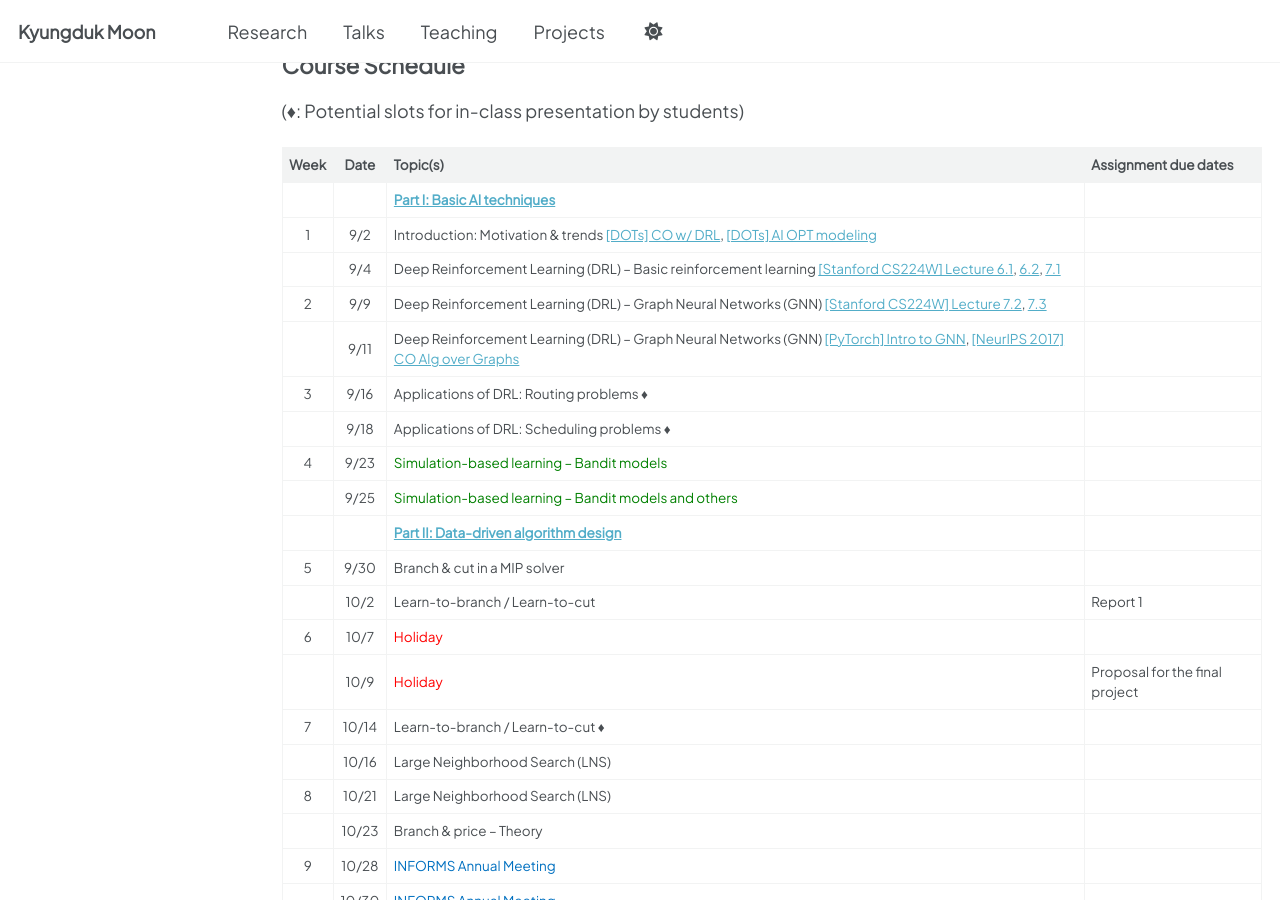
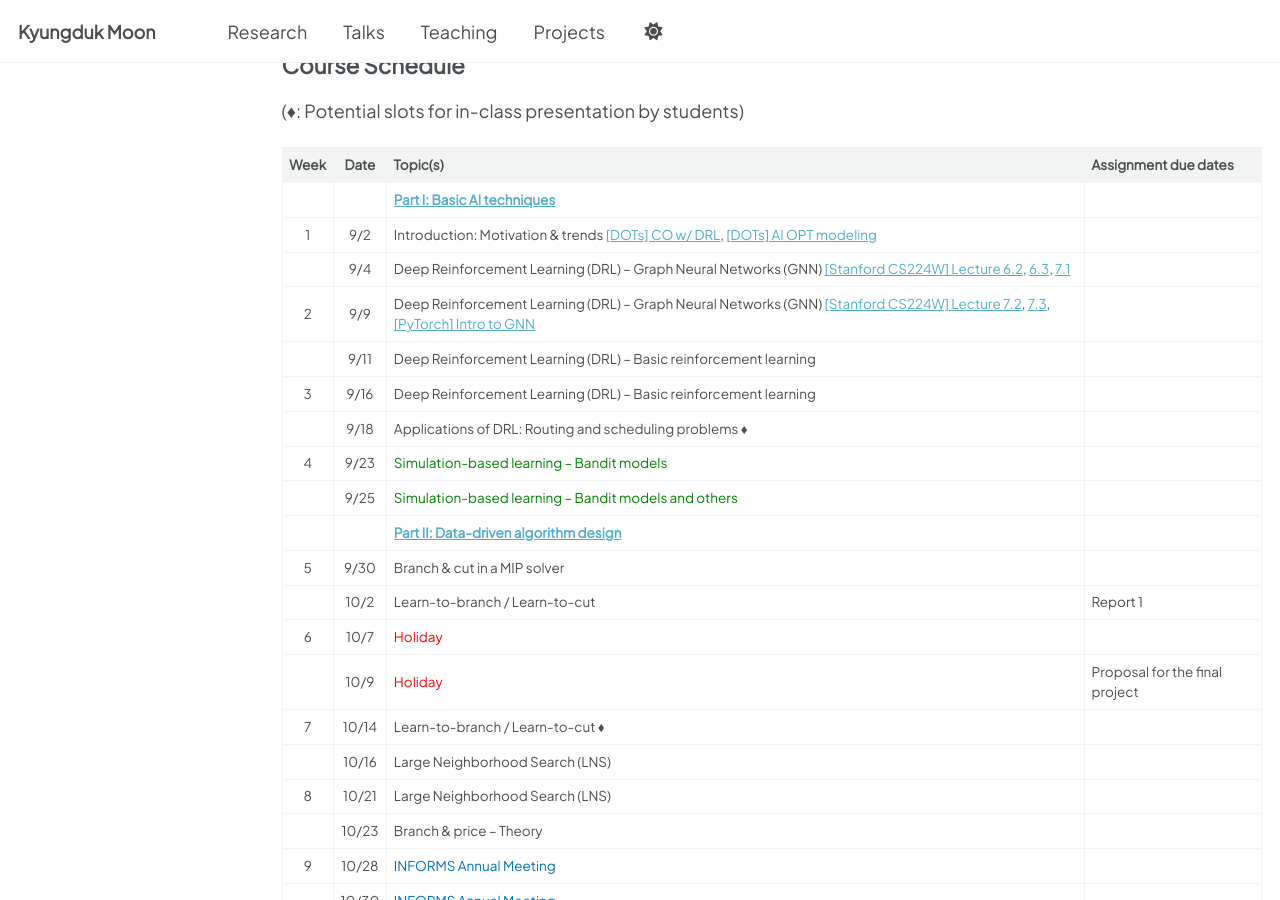
Before and after one commit to kalebmoon07/kalebmoon07.github.io, a Jekyll site: the page built from _pages/2025-fall-ml4do/ai4do-main.md, in a window 1280 px wide and 900 px high, scrolled down 1794 px. Built offline with Jekyll 4.4.1, drawn with Linux system fonts in a browser that asks for light colours; a script that is not in the unit is left out; some of the changed text lies outside the part shown.

Commit message:
Updated schedule

```diff
--- a/_pages/2025-fall-ml4do/ai4do-main.md
+++ b/_pages/2025-fall-ml4do/ai4do-main.md
@@ -21,7 +21,7 @@ This course is designed to prepare students to conduct their own research at the
 * IMEN260 Operations Research I (or IMEN661 Advanced Linear Programming)
 * IMEN272 Probability and Statistics for Engineers (or equivalent)
 
-### Useful but not required
+### Not required, but useful
 
 * IMEN764 Dynamic Programming & Reinforcement Learning Applications (or CSED627 Reinforcement Learning)
 * Basic concepts in various machine learning models
@@ -53,44 +53,44 @@ The course is designed to be comprehensive and interactive with the components b
 
 (♦: Potential slots for in-class presentation by students)
 
-| Week  | Date  | Topic(s)                                                                                                                                                                                                                 | Assignment due dates           |
-| :---: | :---: | ------------------------------------------------------------------------------------------------------------------------------------------------------------------------------------------------------------------------ | ------------------------------ |
-|       |       | [**Part I: Basic AI techniques**](/teaching/ai4do/2025/reading-list/#part-1)                                                                                                                                             |                                |
-|   1   |  9/2  | Introduction: Motivation & trends [[DOTs] CO w/ DRL](https://www.youtube.com/watch?v=bi16pVVW52U), [[DOTs] AI OPT modeling](https://www.youtube.com/watch?v=_vN3pwB-PKI)                                                                                   |                                |
-|       |  9/4  | Deep Reinforcement Learning (DRL) – Basic reinforcement learning [[Stanford CS224W] Lecture 6.1](https://www.youtube.com/watch?v=tutlI9YzJ2g), [6.2](https://www.youtube.com/watch?v=MH4yvtgAR-4), [7.1](https://www.youtube.com/watch?v=RU9uTa_-ZOw) |                                |
-|   2   |  9/9  | Deep Reinforcement Learning (DRL) – Graph Neural Networks (GNN) [[Stanford CS224W] Lecture 7.2](https://youtu.be/247Mkqj_wRM), [7.3](https://www.youtube.com/watch?v=ew1cnUjRgl4)                                                                    |                                |
-|       | 9/11  | Deep Reinforcement Learning (DRL) – Graph Neural Networks (GNN) [[PyTorch] Intro to GNN](https://www.youtube.com/watch?v=8owQBFAHw7E), [[NeurIPS 2017] CO Alg over Graphs](https://www.youtube.com/watch?v=14R3kkO1jSY)                                                     |                                |
-|   3   | 9/16  | Applications of DRL: Routing problems ♦                                                                                                                                                                                  |                                |
-|       | 9/18  | Applications of DRL: Scheduling problems ♦                                                                                                                                                                               |                                |
-|   4   | 9/23  | <span style="color:green;">Simulation-based learning – Bandit models</span>                                                                                                                                              |                                |
-|       | 9/25  | <span style="color:green;">Simulation-based learning – Bandit models and others</span>                                                                                                                                   |                                |
-|       |       | [**Part II: Data-driven algorithm design**](/teaching/ai4do/2025/reading-list/#part-2)                                                                                                                                   |                                |
-|   5   | 9/30  | Branch & cut in a MIP solver                                                                                                                                                                                             |                                |
-|       | 10/2  | Learn-to-branch / Learn-to-cut                                                                                                                                                                                           | Report 1                       |
-|   6   | 10/7  | <span style="color:red;">Holiday</span>                                                                                                                                                                                  |                                |
-|       | 10/9  | <span style="color:red;">Holiday</span>                                                                                                                                                                                  | Proposal for the final project |
-|   7   | 10/14 | Learn-to-branch / Learn-to-cut  ♦                                                                                                                                                                                        |                                |
-|       | 10/16 | Large Neighborhood Search (LNS)                                                                                                                                                                                          |                                |
-|   8   | 10/21 | Large Neighborhood Search (LNS)                                                                                                                                                                                          |                                |
-|       | 10/23 | Branch & price – Theory                                                                                                                                                                                                  |                                |
-|   9   | 10/28 | <span style="color:rgb(0, 112, 192);"> INFORMS Annual Meeting  </span>                                                                                                                                                               |                                |
-|       | 10/30 | <span style="color:rgb(0, 112, 192);"> INFORMS Annual Meeting  </span>                                                                                                                                                               |                                |
-|  10   | 11/4  | Learning for branch & price / column generation  ♦                                                                                                                                                                       | Report 2                       |
-|       | 11/6  | <span style="color:rgb(0, 112, 192);"> KIIE Fall Conference  </span>                                                                                                                                                                 |                                |
-|  11   | 11/11 | Algorithm with prediction                                                                                                                                                                                                |                                |
-|       | 11/13 | Algorithm with prediction                                                                                                                                                                                                | Highlight talk                 |
-|  12   | 11/18 | Neural algorithmic reasoning, Automated algorithm configuration  ♦                                                                                                                                                       |                                |
-|       |       | [**Part III: Data-driven optimization**](/teaching/ai4do/2025/reading-list/#part-3)                                                                                                                                      |                                |
-|       | 11/20 | Optimization under uncertainty – Theory                                                                                                                                                                                  | Report 3                       |
-|  13   | 11/25 | Optimization under uncertainty – Data-driven robust optimization                                                                                                                                                         |                                |
-|       | 11/27 | Optimization under uncertainty – Data-driven robust optimization  ♦                                                                                                                                                      |                                |
-|  14   | 12/2  | Decision-focused learning                                                                                                                                                                                                |                                |
-|       | 12/4  | Decision-focused learning  ♦                                                                                                                                                                                             |                                |
-|       |       | [**Part IV: Finale**](/teaching/ai4do/2025/reading-list/#part-4)                                                                                                                                                         |                                |
-|  15   | 12/9  | Recent topics – Optimization over a trained neural network, Generative AI  ♦                                                                                                                                             |                                |
-|       | 12/11 | Recent topics – Explainable AI                                                                                                                                                                                           | Report 4                       |
-|  16   | 12/16 | Final project presentation                                                                                                                                                                                               |                                |
-|       | 12/18 | Final project presentation                                                                                                                                                                                               | Final report                   |
+| Week  | Date  | Topic(s)                                                                                                                                                                                                                                                                           | Assignment due dates           |
+| :---: | :---: | ---------------------------------------------------------------------------------------------------------------------------------------------------------------------------------------------------------------------------------------------------------------------------------- | ------------------------------ |
+|       |       | [**Part I: Basic AI techniques**](/teaching/ai4do/2025/reading-list#part-1)                                                                                                                                                                                                        |                                |
+|   1   |  9/2  | Introduction: Motivation & trends [[DOTs] CO w/ DRL](https://www.youtube.com/watch?v=bi16pVVW52U), [[DOTs] AI OPT modeling](https://www.youtube.com/watch?v=_vN3pwB-PKI)                                                                                                           |                                |
+|       |  9/4  | Deep Reinforcement Learning (DRL) – Graph Neural Networks (GNN) [[Stanford CS224W] Lecture 6.2](https://www.youtube.com/watch?v=tutlI9YzJ2g), [6.3](https://www.youtube.com/watch?v=MH4yvtgAR-4), [7.1](https://www.youtube.com/watch?v=RU9uTa_-ZOw)                               |                                |
+|   2   |  9/9  | Deep Reinforcement Learning (DRL) – Graph Neural Networks (GNN) [[Stanford CS224W] Lecture 7.2](https://youtu.be/247Mkqj_wRM), [7.3](https://www.youtube.com/watch?v=ew1cnUjRgl4), [[PyTorch] Intro to GNN](https://www.youtube.com/watch?v=8owQBFAHw7E)                           |
+|       | 9/11  | Deep Reinforcement Learning (DRL) – Basic reinforcement learning                                                                                                                                                                                                                   |                                |
+|   3   | 9/16  | Deep Reinforcement Learning (DRL) –                                                                                                                                                                                                                   Basic reinforcement learning |                                |
+|       | 9/18  | Applications of DRL: Routing and scheduling problems ♦                                                                                                                                                                                                                             |                                |
+|   4   | 9/23  | <span style="color:green;">Simulation-based learning – Bandit models</span>                                                                                                                                                                                                        |                                |
+|       | 9/25  | <span style="color:green;">Simulation-based learning – Bandit models and others</span>                                                                                                                                                                                             |                                |
+|       |       | [**Part II: Data-driven algorithm design**](/teaching/ai4do/2025/reading-list#part-2)                                                                                                                                                                                              |                                |
+|   5   | 9/30  | Branch & cut in a MIP solver                                                                                                                                                                                                                                                       |                                |
+|       | 10/2  | Learn-to-branch / Learn-to-cut                                                                                                                                                                                                                                                     | Report 1                       |
+|   6   | 10/7  | <span style="color:red;">Holiday</span>                                                                                                                                                                                                                                            |                                |
+|       | 10/9  | <span style="color:red;">Holiday</span>                                                                                                                                                                                                                                            | Proposal for the final project |
+|   7   | 10/14 | Learn-to-branch / Learn-to-cut  ♦                                                                                                                                                                                                                                                  |                                |
+|       | 10/16 | Large Neighborhood Search (LNS)                                                                                                                                                                                                                                                    |                                |
+|   8   | 10/21 | Large Neighborhood Search (LNS)                                                                                                                                                                                                                                                    |                                |
+|       | 10/23 | Branch & price – Theory                                                                                                                                                                                                                                                            |                                |
+|   9   | 10/28 | <span style="color:rgb(0, 112, 192);"> INFORMS Annual Meeting  </span>                                                                                                                                                                                                             |                                |
+|       | 10/30 | <span style="color:rgb(0, 112, 192);"> INFORMS Annual Meeting  </span>                                                                                                                                                                                                             |                                |
+|  10   | 11/4  | Learning for branch & price / column generation  ♦                                                                                                                                                                                                                                 | Report 2                       |
+|       | 11/6  | <span style="color:rgb(0, 112, 192);"> KIIE Fall Conference  </span>                                                                                                                                                                                                               |                                |
+|  11   | 11/11 | Algorithm with prediction                                                                                                                                                                                                                                                          |                                |
+|       | 11/13 | Algorithm with prediction                                                                                                                                                                                                                                                          | Highlight talk                 |
+|  12   | 11/18 | Neural algorithmic reasoning, Automated algorithm configuration  ♦                                                                                                                                                                                                                 |                                |
+|       |       | [**Part III: Data-driven optimization**](/teaching/ai4do/2025/reading-list#part-3)                                                                                                                                                                                                 |                                |
+|       | 11/20 | Optimization under uncertainty – Theory                                                                                                                                                                                                                                            | Report 3                       |
+|  13   | 11/25 | Optimization under uncertainty – Data-driven robust optimization                                                                                                                                                                                                                   |                                |
+|       | 11/27 | Optimization under uncertainty – Data-driven robust optimization  ♦                                                                                                                                                                                                                |                                |
+|  14   | 12/2  | Decision-focused learning                                                                                                                                                                                                                                                          |                                |
+|       | 12/4  | Decision-focused learning  ♦                                                                                                                                                                                                                                                       |                                |
+|       |       | [**Part IV: Finale**](/teaching/ai4do/2025/reading-list#part-4)                                                                                                                                                                                                                    |                                |
+|  15   | 12/9  | Recent topics – Optimization over a trained neural network, Generative AI  ♦                                                                                                                                                                                                       |                                |
+|       | 12/11 | Recent topics – Explainable AI                                                                                                                                                                                                                                                     | Report 4                       |
+|  16   | 12/16 | Final project presentation                                                                                                                                                                                                                                                         |                                |
+|       | 12/18 | Final project presentation                                                                                                                                                                                                                                                         | Final report                   |
 
 ---
 
```
